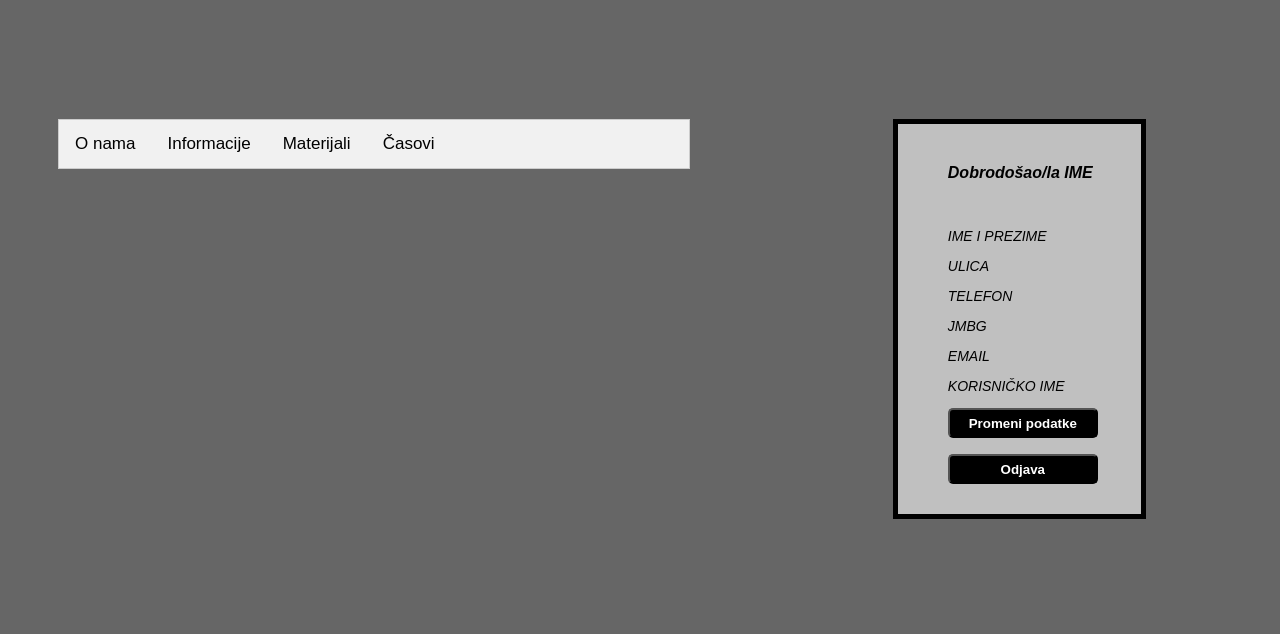
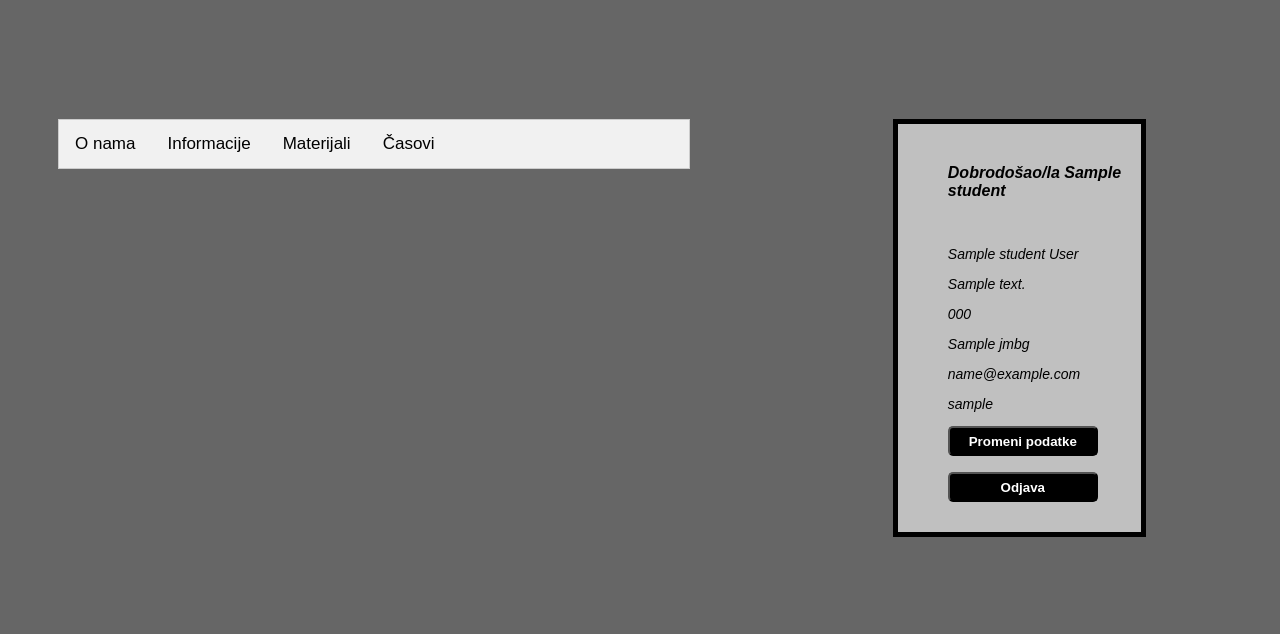
Before and after one commit to tomatinovic/psi-projekat, a CodeIgniter app: the page made by AutoskolaProject/application/views/register_confirm_page.php in a window 1280 px wide. Shown: the part 186-820 px from the top of the page. Before the commit the page ends 705 px from the top, so only its background shows below. Run offline with CodeIgniter, Linux system fonts and the light colour scheme; the template is opened without the code that fills it: most values are stand-ins (such as "Sample title", 1, 10 or a date in 2020); some libraries are stand-ins or nearby versions.

Commit message:
dodato listanje grupa kod studenta

```diff
--- a/AutoskolaProject/application/controllers/Welcome.php
+++ b/AutoskolaProject/application/controllers/Welcome.php
@@ -150,7 +150,7 @@ class Welcome extends CI_Controller {
                            switch ($type){
                            case (0) : {redirect("Admin");break;}
                            case (1) : {redirect("Employee");break;}
-                           case (2) : {$this->load->view('register_confirm_page');break;}
+                           case (2) : {redirect("Student");break;}
                            case (3) : {$this->load->view('employee_page');break;}
 
                            default : break;
--- a/AutoskolaProject/application/views/employee_page.php
+++ b/AutoskolaProject/application/views/employee_page.php
@@ -238,7 +238,7 @@ defined('BASEPATH') OR exit('No direct script access allowed');
                 foreach ($dlessons as $class) {
                     echo "<tr><td>".$class->idUser."</td><td>".$class->name.' '.$class->surname."</td><td>".$class->date."</td><td>".$class->time."</td>";
                     if ($class->done == 0){
-                    echo "<td class = \"table1\"> <input type=\"button\" class ='button_style' style = \"font-weight: bold;\" value=\"Promeni\" onclick=\"openFormChangeAppointment()\" /> </td>";}
+                    echo "<td class = \"table1\"> <input type=\"button\" class ='button_style' style = \"font-weight: bold;\" value=\"Otkazi\" onclick=\"openFormChangeAppointment()\" /> </td>";}
                     else {
                     echo "<td class = \"table1\"> da </td>";
                     }
--- a/AutoskolaProject/application/views/register_confirm_page.php
+++ b/AutoskolaProject/application/views/register_confirm_page.php
@@ -178,15 +178,15 @@ defined('BASEPATH') OR exit('No direct script access allowed');
                   <th class = "table1"> Dani </th>
                   <th class = "table1"> Vreme </th>
               </tr>
-              <tr>
-                  <td class = "table1"> 1 </td>
-                  <td class = "table1"> IME I PREZIME PROFESORA </td>
-                  <td class = "table1"> DANI NASTAVE </td>
-                  <td class = "table1"> VREME NASTAVE </td>
-              </tr>
+               <?php
+                foreach ($tclasses as $class) {
+                    echo "<tr><td>".$class->idTClass."</td><td>".$class->name.' '.$class->surname."</td><td>".$class->day."</td><td>".$class->time."</td>";
+                     }
+              ?>
+
           </table><br/>
           <label class = "paragraph"> Moja grupa: </label>
-          <label class = "paragraph" style = "padding-left: 0px !important"> Broj, Ime i Prezime profesora, Dani, Vreme </label>
+          <label class = "paragraph" style = "padding-left: 0px !important"> <?php echo $myGroup->idTClass." - ".$myGroup->name." ".$myGroup->surname.", ".$myGroup->day.", ".$myGroup->time ?> </label>
           <input type="button" class = "button_style" style = "font-weight: bold; width: 150px !important" value="Promeni grupu" onclick="openFormChangeGroup()" /><br/><br/>
           </div>
 
@@ -238,28 +238,34 @@ defined('BASEPATH') OR exit('No direct script access allowed');
         </div>
     </div>
 
+    <?php if(isset($msg)) {
+      echo '<div class="form-popup1 form-container" id="messages">';
+      echo '<input type = "button" id = "close" style = "font-weight: bold; width: 30px; height: 30px" value="X"/>';
+      echo "<label style = 'color: red; padding-left: 10px'>$msg</label><br>";
+      echo "</div>"; }  ?>
+
   <div class = "register_class">
-      <form name="admin_form" id ="admin_form" method="post" class = "text_style">
-        <label class="title"> Dobrodošao/la IME </label><br/><br/><br/>
-        <p id = "label1"> IME I PREZIME </p>
-        <p id = "label2"> ULICA </p>
-        <p id = "label3"> TELEFON </p>
-        <p id = "label4"> JMBG </p>
-        <p id = "label5"> EMAIL </p>
-        <p id = "label6"> KORISNIČKO IME </p>
+      <form name="admin_form" id ="admin_form" method="post" class = "text_style"  action="<?php echo site_url('student/logout')?>">
+        <label class="title"> Dobrodošao/la <?php echo $student->name ?> </label><br/><br/><br/>
+        <p id = "label1"> <?php echo $student->name.' '.$student->surname ?> </p>
+        <p id = "label2"> <?php echo $student->address ?> </p>
+        <p id = "label3"> <?php echo $student->phone ?> </p>
+        <p id = "label4"> <?php echo $student->jmbg ?> </p>
+        <p id = "label5"> <?php echo $student->email ?> </p>
+        <p id = "label6"> <?php echo $student->username ?> </p>
 
         <input type="button" class = "button_style" id ="changeData" style = "font-weight: bold; width: 150px !important" value="Promeni podatke"/><br/><br/>
         <input type="submit" class = "button_style" id ="logout_button" style = "font-weight: bold; width: 150px !important" value="Odjava"/>
     </form>
 
-    <form name="admin_form1" id ="admin_form1" method="post" class = "text_style" style="display: none">
-        <label class="title"> Dobrodošao/la IME </label><br/><br/><br/>
-        <input type="text" id ="textbox1" value ="IME I PREZIME" style="margin-bottom: 10px" />
-         <input type="text" id ="textbox2" value = "ULICA" style="margin-bottom: 10px" />
-          <input type="text" id ="textbox3" value = "TELEFON" style="margin-bottom: 10px" />
-           <input type="text" id ="textbox4" value = "JMBG" style="margin-bottom: 10px" />
-            <input type="text" id ="textbox5" value = "EMAIL" style="margin-bottom: 10px" />
-             <input type="text" id ="textbox6" value = "KORISNIČKO IME" style="margin-bottom: 10px" />
+    <form name="admin_form1" id ="admin_form1" method="post" class = "text_style" style="display: none" action="<?php echo site_url('student/updateUser')?>">
+        <label class="title"> Dobrodošao/la <?php echo $student->name ?> </label><br/><br/><br/>
+        <input type="text" id ="textbox1" name="changeNameSurname"  value ="<?php echo $student->name.' '.$student->surname ?>" style="margin-bottom: 10px" />
+         <input type="text" id ="textbox2" name="changeAddress" value = "<?php echo $student->address ?>" style="margin-bottom: 10px" />
+          <input type="text" id ="textbox3" name="changePhone" value = "<?php echo $student->phone ?>" style="margin-bottom: 10px" />
+           <input type="text" id ="textbox4" name="changeJmbg" value = "<?php echo $student->jmbg ?>" style="margin-bottom: 10px" />
+            <input type="text" id ="textbox5" name="changeEmail" value = "<?php echo $student->email ?>" style="margin-bottom: 10px" />
+             <input type="text" id ="textbox6" name="changeUsername" value = "<?php echo $student->username ?>" style="margin-bottom: 10px" />
 
         <input type="submit" class = "button_style" id = "confirm_button" style = "font-weight: bold; width: 150px !important" value="Potvrdi"/><br/><br/>
         <input type="button" class = "button_style" id ="exit_button" style = "font-weight: bold; width: 150px !important" value="Odustani"/>
```
Also changed, not shown: AutoskolaProject/application/controllers/Student.php (added, +79 -0 lines), AutoskolaProject/application/models/ModelUser.php (+15 -1 lines).
